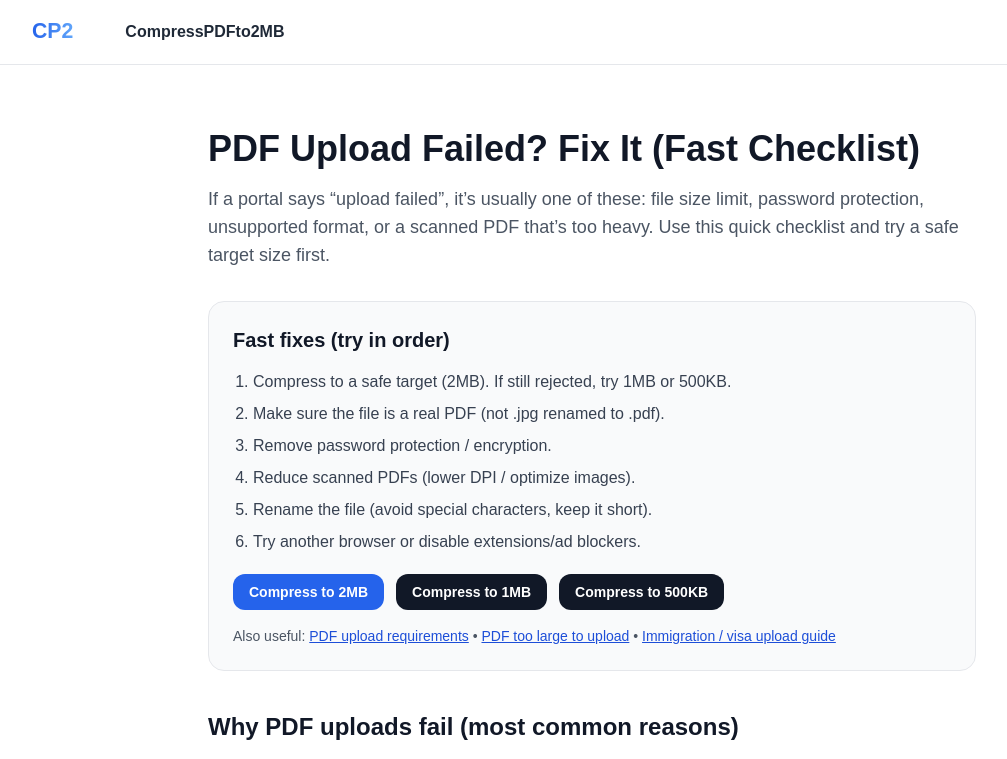
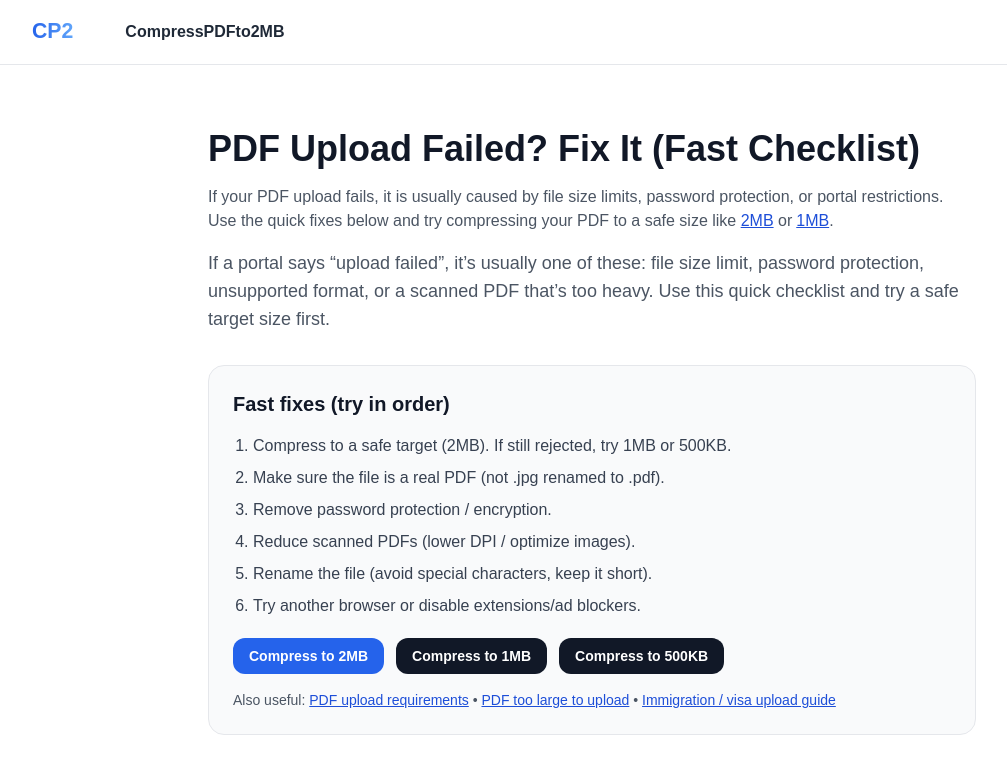
Before and after one commit to behicyildirim/compresspdfto2mb, a Next.js app: page /pdf-upload-failed-fix in a window 1280 px wide. Shown: the top 759 px of the page, without its empty margins (48-1055 px from the left). Built offline with nearby package versions, Linux system fonts and the light colour scheme.

Commit message:
add compression CTA to visa pages

```diff
--- a/app/canada-immigration-pdf-size-limit/page.tsx
+++ b/app/canada-immigration-pdf-size-limit/page.tsx
@@ -204,6 +204,9 @@ export default function CanadaImmigrationPdfPage() {
           </section>
         </div>
       </div>
+      <Link href="/compress-pdf-to-2mb" className="text-blue-700 underline ml-1">
+compress your PDF online
+</Link>
     </main>
   );
 }
--- a/app/immigration-pdf-upload-guide/page.tsx
+++ b/app/immigration-pdf-upload-guide/page.tsx
@@ -456,6 +456,9 @@ export default function ImmigrationPdfUploadGuidePage() {
 
   </div>
 </section>
+<Link href="/compress-pdf-to-2mb" className="text-blue-700 underline ml-1">
+compress your PDF online
+</Link>
     </main>
   );
 }
--- a/app/pdf-password-protected-cant-upload/page.tsx
+++ b/app/pdf-password-protected-cant-upload/page.tsx
@@ -15,7 +15,12 @@ export default function PdfPasswordProtectedCantUploadPage() {
         <h1 className="text-4xl font-bold text-center">
           Password-Protected PDF Can’t Upload?
         </h1>
-
+<p className="mt-4 text-gray-600">
+If your PDF upload fails, it is usually caused by file size limits, password protection,
+or portal restrictions. Use the quick fixes below and try compressing your PDF to a safe size
+like <Link href="/compress-pdf-to-2mb" className="text-blue-700 underline">2MB</Link> or
+<Link href="/compress-pdf-to-1mb" className="text-blue-700 underline ml-1">1MB</Link>.
+</p>
         <p className="mt-4 text-lg text-gray-600 text-center">
           Many portals block encrypted or password-protected PDFs. Remove protection (if allowed),
           re-export, and upload again.
--- a/app/pdf-size-limit-for-uscis/page.tsx
+++ b/app/pdf-size-limit-for-uscis/page.tsx
@@ -232,6 +232,9 @@ export default function UscisPdfSizeLimitPage() {
           </section>
         </div>
       </div>
+      <Link href="/compress-pdf-to-2mb" className="text-blue-700 underline ml-1">
+compress your PDF online
+</Link>
     </main>
   );
 }
--- a/app/pdf-upload-failed-fix/page.tsx
+++ b/app/pdf-upload-failed-fix/page.tsx
@@ -15,6 +15,12 @@ export default function Page() {
         <h1 className="text-4xl font-bold text-gray-900">
           PDF Upload Failed? Fix It (Fast Checklist)
         </h1>
+        <p className="mt-4 text-gray-600">
+If your PDF upload fails, it is usually caused by file size limits, password protection,
+or portal restrictions. Use the quick fixes below and try compressing your PDF to a safe size
+like <Link href="/compress-pdf-to-2mb" className="text-blue-700 underline">2MB</Link> or
+<Link href="/compress-pdf-to-1mb" className="text-blue-700 underline ml-1">1MB</Link>.
+</p>
         <p className="mt-4 text-lg text-gray-600">
           If a portal says “upload failed”, it’s usually one of these: file size
           limit, password protection, unsupported format, or a scanned PDF that’s
--- a/app/pdf-upload-timeout/page.tsx
+++ b/app/pdf-upload-timeout/page.tsx
@@ -11,7 +11,12 @@ export default function PdfUploadTimeoutPage() {
     <main className="min-h-screen bg-white px-4 py-14">
       <div className="mx-auto max-w-3xl text-gray-800">
         <h1 className="text-4xl font-bold text-center">PDF Upload Timeout?</h1>
-
+<p className="mt-4 text-gray-600">
+If your PDF upload fails, it is usually caused by file size limits, password protection,
+or portal restrictions. Use the quick fixes below and try compressing your PDF to a safe size
+like <Link href="/compress-pdf-to-2mb" className="text-blue-700 underline">2MB</Link> or
+<Link href="/compress-pdf-to-1mb" className="text-blue-700 underline ml-1">1MB</Link>.
+</p>
         <p className="mt-4 text-lg text-gray-600 text-center">
           Uploads fail when files are too large or connections are slow. Reduce PDF size and retry.
         </p>
--- a/app/schengen-visa-pdf-size-limit/page.tsx
+++ b/app/schengen-visa-pdf-size-limit/page.tsx
@@ -240,6 +240,9 @@ export default function SchengenVisaPdfLimitPage() {
 
         <InternalLinks />
       </div>
+      <Link href="/compress-pdf-to-2mb" className="text-blue-700 underline ml-1">
+compress your PDF online
+</Link>
     </main>
   );
 }
--- a/app/uk-visa-pdf-size-limit/page.tsx
+++ b/app/uk-visa-pdf-size-limit/page.tsx
@@ -185,6 +185,9 @@ export default function UkVisaPdfLimitPage() {
 
         <InternalLinks />
       </div>
+      <Link href="/compress-pdf-to-2mb" className="text-blue-700 underline ml-1">
+compress your PDF online
+</Link>
     </main>
   );
 }
--- a/app/visa-document-upload-size-limit/page.tsx
+++ b/app/visa-document-upload-size-limit/page.tsx
@@ -162,6 +162,9 @@ export default function VisaDocumentUploadSizeLimit() {
 
   </div>
 </section>
+<Link href="/compress-pdf-to-2mb" className="text-blue-700 underline ml-1">
+compress your PDF online
+</Link>
     </main>
   );
 }
```
